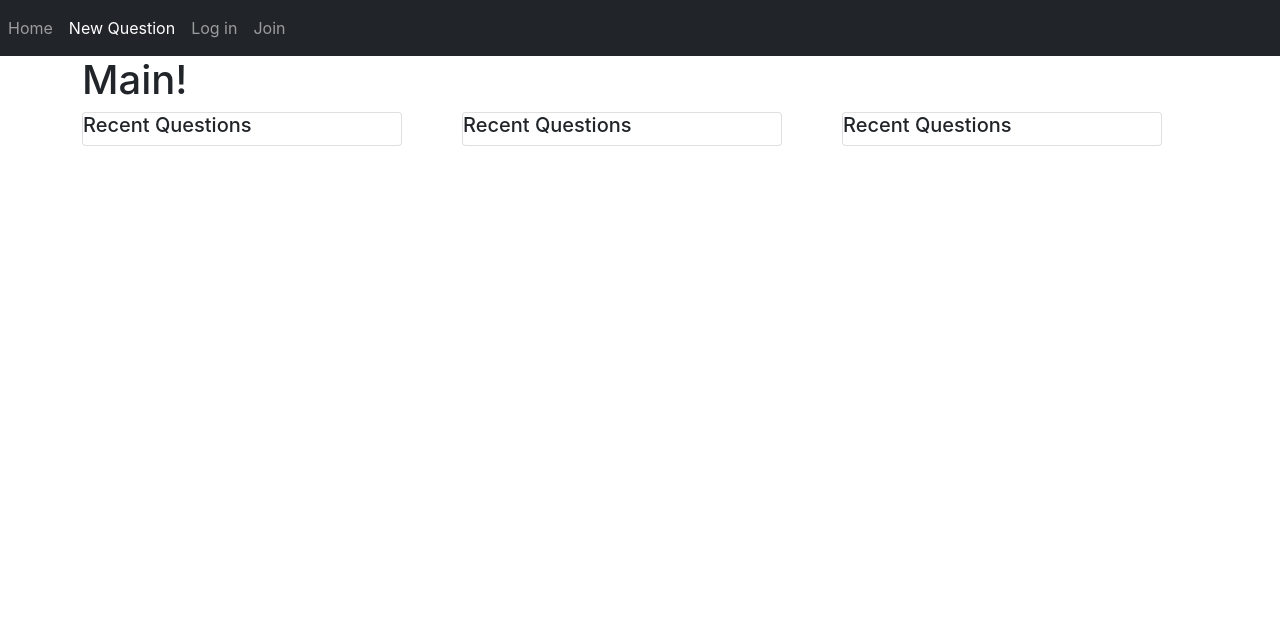
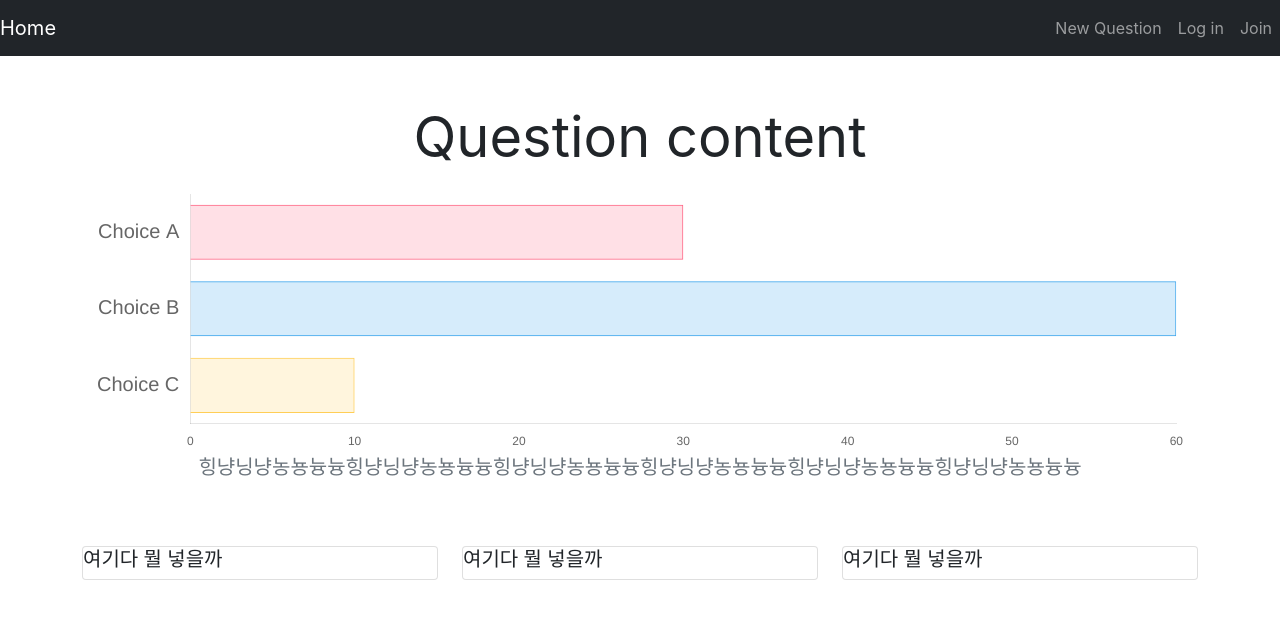
Before and after one commit to ririro93/chacha, a React (Create React App) app in the folder front/: page / in a window 1280 px wide. Shown: the top 618 px of the page. Built offline with nearby package versions, Linux system fonts and the light colour scheme.

Commit message:
Feat: display chart

```diff
--- a/front/package.json
+++ b/front/package.json
@@ -7,6 +7,7 @@
     "@testing-library/react": "^11.2.6",
     "@testing-library/user-event": "^12.8.3",
     "axios": "^0.21.1",
+    "chart.js": "^3.0.2",
     "js-cookie": "^2.2.1",
     "react": "^17.0.2",
     "react-dom": "^17.0.2",
--- a/front/src/components/Main.js
+++ b/front/src/components/Main.js
@@ -1,18 +1,75 @@
 import React from 'react';
+import Chart from 'chart.js/auto';
+
 
 class Main extends React.Component {
-    constructor(props) {
-        super(props);
-        this.state = {
-            text: props.children
-        }
+    shouldComponentUpdate(nextProps) {
+        if (nextProps) return true;
+        return false;
+    }
+
+    componentDidUpdate() {
+        const { mainQuestion } = this.props;
+        if (mainQuestion) {
+            const labels = mainQuestion.choices.map(choice => choice.content);
+            const data = mainQuestion.choices.map(choice => choice.value);
+            const ctx = document.getElementById('myChart').getContext('2d');
+            const myChart = new Chart(ctx, {
+                type: 'bar',
+                data: {
+                    labels: labels,
+                    datasets: [{
+                        data: data,
+                        backgroundColor: [
+                            'rgba(255, 99, 132, 0.2)',
+                            'rgba(54, 162, 235, 0.2)',
+                            'rgba(255, 206, 86, 0.2)',
+                        ],
+                        borderColor: [
+                            'rgba(255, 99, 132, 1)',
+                            'rgba(54, 162, 235, 1)',
+                            'rgba(255, 206, 86, 1)',
+                        ],
+                        borderWidth: 1
+                    }]
+                },
+                options: {
+                    indexAxis: 'y',
+                    scales: {
+                        x: {
+                            grid: {
+                                display: false
+                            }
+                        },
+                        y: {
+                            grid: {
+                                display: false
+                            },
+                            beginAtZero: true,
+                            ticks: {
+                                font: {
+                                    size: 20
+                                }
+                            }
+                        }
+                    },
+                    plugins: {
+                        legend: {
+                            display: false,
+                        }
+                    }
+                }
+            });
+       }
     }
 
     render() {
-        const { text } = this.state;
+        const { mainQuestion } = this.props;
         return (
-            <div className="main">
-                <h1>{ text }</h1>
+            <div className="py-5 container mx-auto text-center">
+                <h1 className="display-4 fw-normal">{mainQuestion ? mainQuestion.content : ''}</h1>
+                <canvas id="myChart" width="400" height="100"></canvas>
+                <p className="fs-5 text-muted">힝냥닝냥농뇽늉늉힝냥닝냥농뇽늉늉힝냥닝냥농뇽늉늉힝냥닝냥농뇽늉늉힝냥닝냥농뇽늉늉힝냥닝냥농뇽늉늉</p>
             </div>
         )
     }
--- a/front/src/components/Navbar.js
+++ b/front/src/components/Navbar.js
@@ -5,14 +5,13 @@ class Navbar extends React.Component {
     render() {
         const { history } = this.props;
         return (
-            <div>
-                <nav className="navbar navbar-expand-lg navbar-dark bg-dark">
+            <nav class="navbar navbar-expand-lg navbar-dark bg-dark">
+                <div className="d-flex align-items-center me-auto fs-5 text-white">
+                    <a>Home</a>
+                </div>
                 <ul className="navbar-nav">
                     <li className="nav-item">
-                            <Button history={history} to="/" className="nav-link">Home</Button>
-                        </li>
-                        <li className="nav-item">
-                            <Button history={history} to="/create-question" className="nav-link active">New Question</Button>
+                        <Button history={history} to="/create-question" className="nav-link">New Question</Button>
                     </li>
                     <li className="nav-item">
                         <Button history={history} to="/login" className="nav-link">Log in</Button>
@@ -22,7 +21,7 @@ class Navbar extends React.Component {
                     </li>
                 </ul>
             </nav>
-            </div>
+
         )
     }
 }
--- a/front/src/components/Wall.js
+++ b/front/src/components/Wall.js
@@ -2,42 +2,11 @@ import React from 'react';
 
 class Wall extends React.Component {
     render() {
-        const { questionList } = this.props;
-
-        if (questionList) {
-            for (let question of questionList) {
-                question.created_at = new Date(question.created_at);
-                question.updated_at = new Date(question.updated_at);
-            }
-        }
-
         return(
             <div>
-                <div className="card" style={{width: "20rem"}}>
-                    <h5 className="card-title">Recent Questions</h5>
-                    {
-                        questionList ? questionList.map(question =>
-                            <div key={question.id}>
-                                <div>
-                                    <div>
-                                        <span className="text-secondary"><small>written by</small></span> <span>{question.author}</span>
-                                    </div>
-                                </div>
-                                <div>
-                                    <span className="text-secondary">
-                                        <small>created_at: </small>
-                                    </span>
-                                    <small>
-                                        {question.created_at.getFullYear()}.{question.created_at.getMonth()}.{question.created_at.getDay()}
-                                    </small>
-                                </div>
-                                <div>
-                                    {question.content}
-                                </div>
 
-                            </div>
-                        ) : null
-                    }
+                <div className="card">
+                    <h5 className="card-title">여기다 뭘 넣을까</h5>
                 </div>
             </div>
         );
--- a/front/src/pages/MainPage.js
+++ b/front/src/pages/MainPage.js
@@ -2,6 +2,7 @@ import React from 'react';
 import Navbar from '../components/Navbar';
 import Main from '../components/Main';
 import Wall from '../components/Wall';
+import axios from 'axios';
 
 class MainPage extends React.Component {
   constructor(props) {
@@ -13,43 +14,70 @@ class MainPage extends React.Component {
   }
 
   componentDidMount() {
+    const mainQuestion = {
+      'author': 0,
+      'content': 'Question content',
+      'created_at': Date.now(),
+      'updated_at': Date.now(),
+      'last_main': Date.now(),
+      'choices': [
+        {
+          'id': 0,
+          'content': 'Choice A',
+          'value': 30
+        },
+        {
+          'id': 1,
+          'content': 'Choice B',
+          'value': 60
+        },
+        {
+          'id': 2,
+          'content': 'Choice C',
+          'value': 10
+        }
+      ]
+    }
+    const questionList = [];
+    this.setState({
+      mainQuestion: mainQuestion,
+      questionList: questionList
+    });
+
     /*
-    axios.get('http://localhost:8000/api/questions/').then(res => {
+    axios.get('http://localhost:8000/api/questions/main').then(res => {
+      this.setState({
+        mainQuestion: res.data
+      });
+    });
+    axios.get('http://localhost:8000/api/questions/list').then(res => {
       this.setState({
         questionList: res.data
       });
     });
-    axios.get('http://localhost:8000/api/users/').then(res => {
-      this.setState({
-        userList: res.data
-      });
-    });
     */
+
   }
 
   render() {
-    const questionList = null;
-    //const { questionList } = this.state;
     const { history } = this.props;
+    const { mainQuestion, questionList } = this.state;
 
     return (
       <div className="App">
         <Navbar history={history} ></Navbar>
         <div className="container">
-          <div className="row">
-            <Main>
-              Main!
-            </Main>
-          </div>
+          <Main mainQuestion={mainQuestion}>
+          </Main>
           <div className="row">
             <div className="col-sm">
               <Wall questionList={questionList}></Wall>
             </div>
             <div className="col-sm">
-              <Wall questionList={questionList}></Wall>
+              <Wall></Wall>
             </div>
             <div className="col-sm">
-              <Wall questionList={questionList}></Wall>
+              <Wall></Wall>
             </div>
           </div>
         </div>
```
Also changed, not shown: 1 other file (tests, documents, lock files or other folders). Lines whose indentation alone changed are shown as unchanged.
